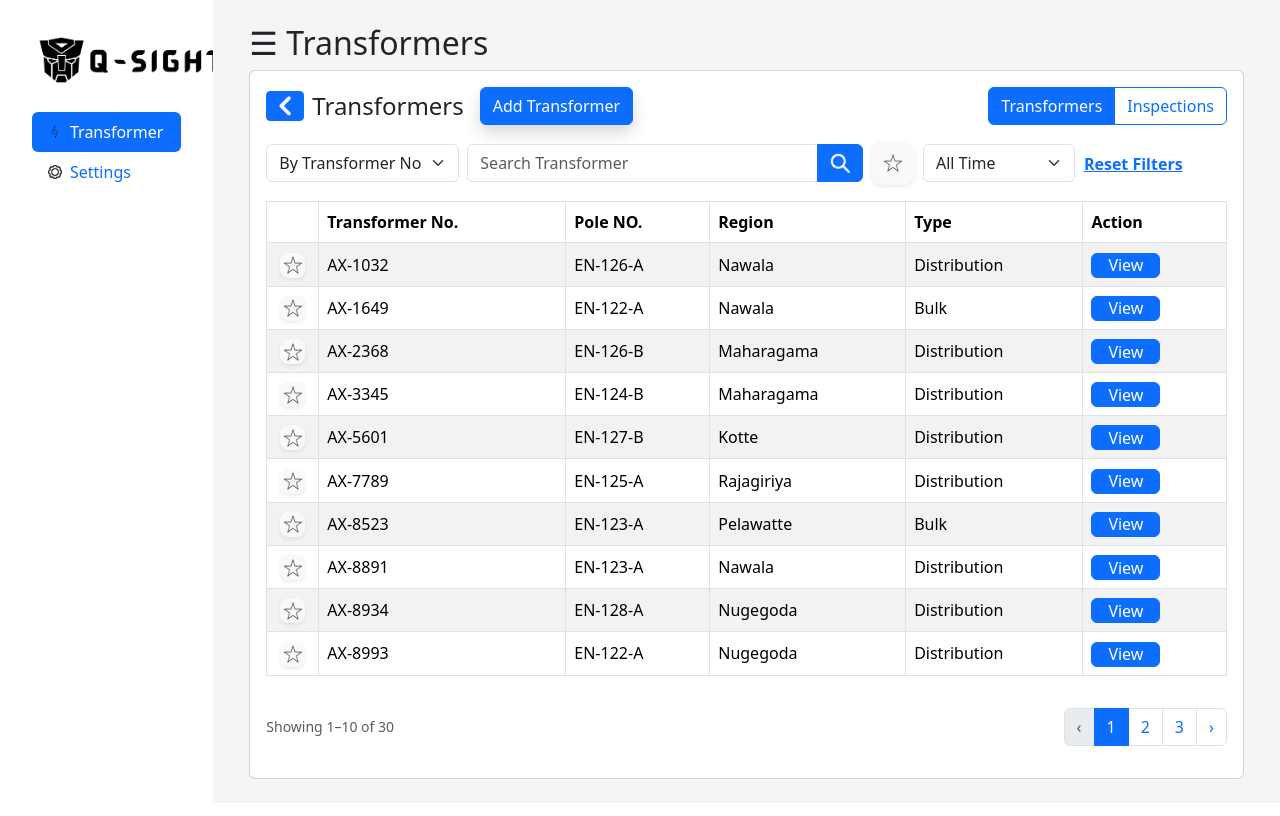
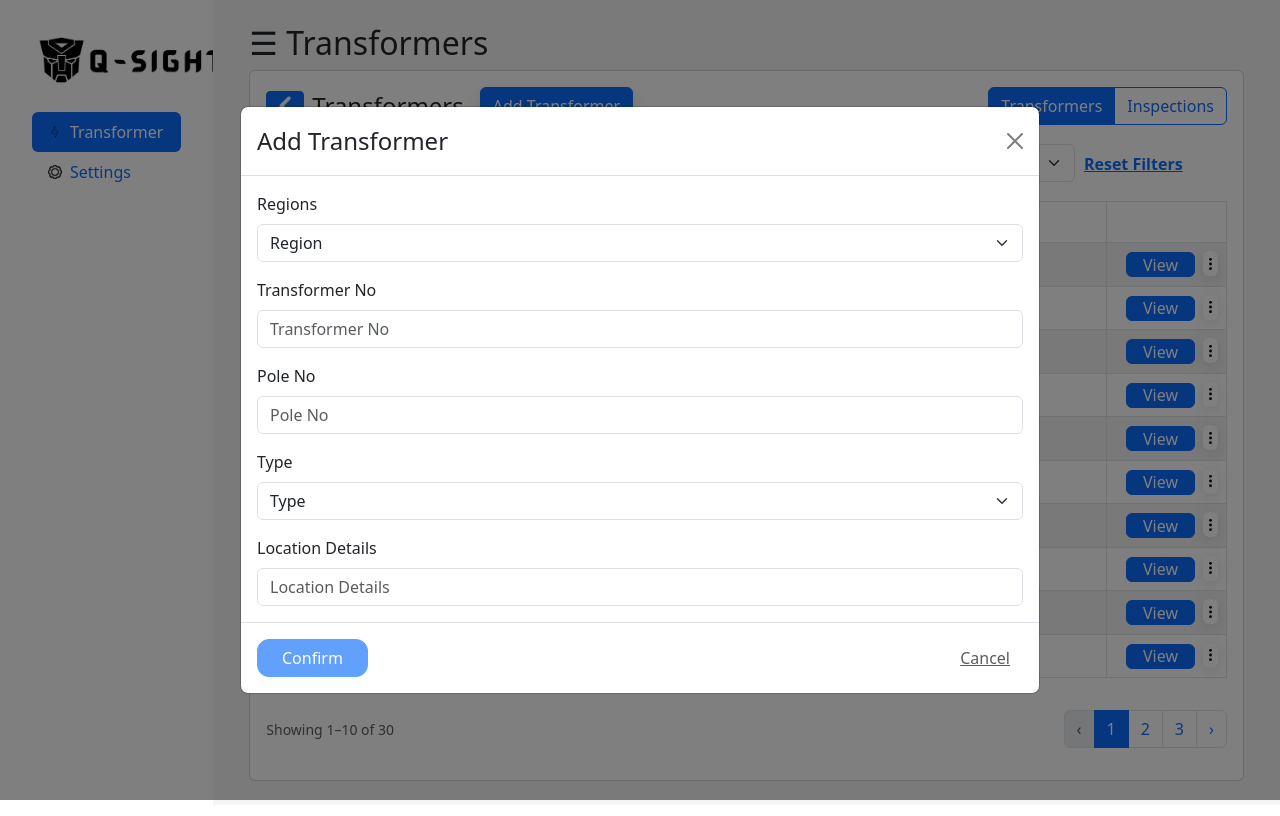
Before and after one commit to Quanta-Projects/software-design-competetion, a React (Create React App) app in the folder Front-end/: page /transformers in a window 1280 px wide. Both pictures are taken after a click on the button "Add Transformer". Built offline with nearby package versions, Linux system fonts and the light colour scheme.

Commit message:
add, edit and delete options added

```diff
--- a/Front-end/src/App.css
+++ b/Front-end/src/App.css
@@ -36,3 +36,43 @@
     transform: rotate(360deg);
   }
 }
+
+/* Kebab (3-dots) button */
+.kebab-toggle {
+  width: 15px;
+  height: 25px;
+  border: 0;
+  border-radius: 6px;
+  background: #fff;
+  padding: 0;
+  display: inline-flex;
+  align-items: center;
+  justify-content: center;
+  box-shadow: 0 6px 20px rgba(17,17,26,.08), 0 2px 8px rgba(17,17,26,.06);
+}
+.kebab-toggle:hover {
+  box-shadow: 0 10px 28px rgba(17,17,26,.12), 0 4px 12px rgba(17,17,26,.08);
+}
+.kebab-toggle:focus-visible {
+  outline: 2px solid #4f46e5; /* indigo */
+  outline-offset: 2px;
+}
+/* hide bootstrap caret */
+.kebab-toggle.dropdown-toggle::after { display: none !important; }
+
+/* Dropdown menu styling */
+.kebab-menu {
+  border: 0;
+  border-radius: 12px;
+  padding: 8px;
+  box-shadow: 0 24px 48px rgba(0,0,0,.08), 0 4px 16px rgba(0,0,0,.06);
+}
+.kebab-menu .dropdown-item {
+  border-radius: 8px;
+  padding: 8px 12px;
+}
+.kebab-menu .dropdown-item:hover { background: #f3f4f6; }
+.kebab-menu .dropdown-item.text-danger:hover {
+  background: #fff1f2;
+  color: #dc2626;
+}
--- a/Front-end/src/App.js
+++ b/Front-end/src/App.js
@@ -2,7 +2,7 @@
 import { BrowserRouter as Router, Routes, Route, Navigate } from 'react-router-dom';
 import AppLayout from './layouts/AppLayout';
 import TransformersPage from './pages/TransformersPage';
-import SettingsPage from "./pages/settingsPage";
+import SettingsPage from "./pages/SettingsPage";
 
 export default function App() {
   return (
--- /dev/null
+++ b/Front-end/src/components/AddTransformerModal.jsx
@@ -0,0 +1,143 @@
+import { useState, useMemo, useEffect } from "react";
+import { Modal, Button, Form } from "react-bootstrap";
+
+export default function AddTransformerModal({
+  show,
+  onClose,
+  onSubmit,
+  regions = [],
+  types = ["Bulk", "Distribution"],
+  initialData = null, // when set, we're editing
+}) {
+  const [form, setForm] = useState({
+    region: "",
+    no: "",
+    pole: "",
+    type: "",
+    location: "",
+  });
+
+  // Prefill when editing (or when modal opens)
+  useEffect(() => {
+    if (show) {
+      setForm({
+        region:   initialData?.region   ?? "",
+        no:       initialData?.no       ?? "",
+        pole:     initialData?.pole     ?? "",
+        type:     initialData?.type     ?? "",
+        location: initialData?.location ?? "",
+      });
+    }
+  }, [initialData, show]);
+
+  const canSubmit = useMemo(() => {
+    return form.region && form.no && form.pole && form.type;
+  }, [form]);
+
+  const handleChange = (e) => {
+    const { name, value } = e.target;
+    setForm((f) => ({ ...f, [name]: value }));
+  };
+
+  const handleConfirm = (e) => {
+    e.preventDefault();
+    if (!canSubmit) return;
+
+    // Let the page decide whether to add or update.
+    onSubmit({
+      ...form,
+      // You can include updatedAt here; page also stamps it.
+      updatedAt: new Date().toISOString(),
+    });
+  };
+
+  const isEdit = !!initialData;
+
+  return (
+    <Modal show={show} onHide={onClose} centered size="lg">
+      <Form onSubmit={handleConfirm}>
+        <Modal.Header closeButton>
+          <Modal.Title>{isEdit ? "Edit Transformer" : "Add Transformer"}</Modal.Title>
+        </Modal.Header>
+
+        <Modal.Body>
+          <div className="d-grid gap-3">
+            <Form.Group>
+              <Form.Label>Regions</Form.Label>
+              <Form.Select
+                name="region"
+                value={form.region}
+                onChange={handleChange}
+                placeholder="Region"
+              >
+                <option value="">Region</option>
+                {regions.map((r) => (
+                  <option key={r} value={r}>{r}</option>
+                ))}
+              </Form.Select>
+            </Form.Group>
+
+            <Form.Group>
+              <Form.Label>Transformer No</Form.Label>
+              <Form.Control
+                name="no"
+                value={form.no}
+                onChange={handleChange}
+                placeholder="Transformer No"
+              />
+            </Form.Group>
+
+            <Form.Group>
+              <Form.Label>Pole No</Form.Label>
+              <Form.Control
+                name="pole"
+                value={form.pole}
+                onChange={handleChange}
+                placeholder="Pole No"
+              />
+            </Form.Group>
+
+            <Form.Group>
+              <Form.Label>Type</Form.Label>
+              <Form.Select
+                name="type"
+                value={form.type}
+                onChange={handleChange}
+                placeholder="Type"
+              >
+                <option value="">Type</option>
+                {types.map((t) => (
+                  <option key={t} value={t}>{t}</option>
+                ))}
+              </Form.Select>
+            </Form.Group>
+
+            <Form.Group>
+              <Form.Label>Location Details</Form.Label>
+              <Form.Control
+                name="location"
+                value={form.location}
+                onChange={handleChange}
+                placeholder="Location Details"
+              />
+            </Form.Group>
+          </div>
+        </Modal.Body>
+
+        <Modal.Footer className="justify-content-between">
+          <Button
+            type="submit"
+            disabled={!canSubmit}
+            className="px-4"
+            style={{ borderRadius: 12 }}
+          >
+            {isEdit ? "Save" : "Confirm"}
+          </Button>
+          <Button variant="link" onClick={onClose} className="text-muted">
+            Cancel
+          </Button>
+        </Modal.Footer>
+      </Form>
+    </Modal>
+  );
+}
--- a/Front-end/src/components/cardTop.jsx
+++ b/Front-end/src/components/cardTop.jsx
@@ -1,26 +1,27 @@
 import React from "react";
 import { ToggleButtonGroup, ToggleButton } from "react-bootstrap";
 
-function CardTop() {
+function CardTop({ onAdd }) {
   return (
     <div className="d-flex align-items-center">
       {/* Left icon button */}
       <button
         type="button"
         className="btn btn-primary btn-sm d-inline-flex align-items-center me-2"
+        aria-label="Back"
       >
-        <img
-          src="/img/left.png"
-          alt="icon"
-          style={{ width: 20, height: 20 }}
-        />
+        <img src="/img/left.png" alt="icon" style={{ width: 20, height: 20 }} />
       </button>
 
       {/* Title */}
       <h4 className="card-title mb-0 me-3">Transformers</h4>
 
       {/* Add button */}
-      <button type="button" className="btn btn-primary shadow">
+      <button
+        type="button"
+        className="btn btn-primary shadow"
+        onClick={onAdd}                 // <-- opens the modal
+      >
         Add Transformer
       </button>
 
--- a/Front-end/src/components/transformerTable.jsx
+++ b/Front-end/src/components/transformerTable.jsx
@@ -1,9 +1,32 @@
-// src/components/transformerTable.jsx
-import { Table } from "react-bootstrap";
+import React from "react";
+import { Table, Dropdown } from "react-bootstrap";
+// If you use the icon below, make sure bootstrap-icons is loaded once in your app entry:
+// import "bootstrap-icons/font/bootstrap-icons.css";
 
-// import "bootstrap-icons/font/bootstrap-icons.css"; // if you use <i className="bi ..."/>
+const KebabToggle = React.forwardRef(({ onClick }, ref) => (
+  <button
+    ref={ref}
+    type="button"
+    className="kebab-toggle"
+    aria-label="Row actions"
+    onClick={(e) => { e.preventDefault(); onClick?.(e); }}
+  >
+    {/* vertical ellipsis (no icon lib needed) */}
+    <svg width="16" height="16" viewBox="0 0 16 16" aria-hidden="true">
+      <circle cx="8" cy="3" r="1.5" />
+      <circle cx="8" cy="8" r="1.5" />
+      <circle cx="8" cy="13" r="1.5" />
+    </svg>
+  </button>
+));
 
-export default function TransformerTable({ transformers = [], favs, onToggleFav }) {
+export default function TransformerTable({
+  transformers = [],
+  favs,
+  onToggleFav,
+  onEdit,          // <-- new (optional)
+  onDelete,        // <-- new (optional)
+}) {
   return (
     <Table striped bordered hover className="align-middle">
       <thead>
@@ -13,7 +36,7 @@ export default function TransformerTable({ transformers = [], favs, onToggleFav
           <th>Pole NO.</th>
           <th>Region</th>
           <th>Type</th>
-          <th>Action</th>
+          <th style={{ width: 120 }} className="text-end"></th>
         </tr>
       </thead>
 
@@ -39,10 +62,42 @@ export default function TransformerTable({ transformers = [], favs, onToggleFav
               <td>{t.pole}</td>
               <td>{t.region}</td>
               <td>{t.type}</td>
-              <td>
-                <button type="button" className="btn btn-primary d-inline-flex align-items-center justify-content-center px-3" style={{ height: 25 }}>
-                  View
-                </button>
+
+              {/* Last column: View + 3-dots actions */}
+              <td className="text-end">
+                <div className="d-inline-flex align-items-center gap-2">
+                  <button
+                    type="button"
+                    className="btn btn-primary d-inline-flex align-items-center justify-content-center px-3"
+                    style={{ height: 25 }}
+                  >
+                    View
+                  </button>
+
+                  <Dropdown align="end">
+                    <Dropdown.Toggle as={KebabToggle}
+                      variant="light"
+                      className="d-inline-flex align-items-center justify-content-center p-0"
+                      style={{ width: 32, height: 32, borderRadius: 8 }}
+                      aria-label="Row actions"
+                    >
+                      {/* If you don't use bootstrap-icons, replace with: <span style={{fontSize:18}}>⋮</span> */}
+                      <i className="bi bi-three-dots-vertical" />
+                    </Dropdown.Toggle>
+
+                    <Dropdown.Menu className="kebab-menu">
+                      <Dropdown.Item onClick={() => onEdit?.(t)}>
+                        Edit
+                      </Dropdown.Item>
+                      <Dropdown.Item
+                        className="text-danger"
+                        onClick={() => onDelete?.(t)}
+                      >
+                        Delete
+                      </Dropdown.Item>
+                    </Dropdown.Menu>
+                  </Dropdown>
+                </div>
               </td>
             </tr>
           );
--- a/Front-end/src/layouts/AppLayout.jsx
+++ b/Front-end/src/layouts/AppLayout.jsx
@@ -1,7 +1,7 @@
 // src/layouts/AppLayout.jsx
 import { Outlet } from 'react-router-dom';
 import { Container, Row, Col } from 'react-bootstrap';
-import Sidebar from '../components/sidebar';
+import Sidebar from '../components/Sidebar';
 
 export default function AppLayout() {
   return (
--- a/Front-end/src/pages/TransformersPage.jsx
+++ b/Front-end/src/pages/TransformersPage.jsx
@@ -1,26 +1,45 @@
-// src/pages/TransformersPage.jsx
 import { useMemo, useState, useEffect } from "react";
 import { Container } from "react-bootstrap";
+
 import "../App.css";
 import "bootstrap/dist/css/bootstrap.min.css";
+
 import Toolbar from "../components/toolbar";
 import CardTop from "../components/cardTop";
 import TransformerTable from "../components/transformerTable";
 import Pager from "../components/pager";
+import AddTransformerModal from "../components/AddTransformerModal";
 
 export default function TransformersPage() {
-  // load JSON from /public or import from /src (your current loader is fine)
+  // Load from /public/data/transformers.json
   const [allTransformers, setAllTransformers] = useState([]);
+  const [loading, setLoading] = useState(true);
+  const [loadError, setLoadError] = useState(null);
+
   useEffect(() => {
-    fetch("/data/transformers.json").then(r => r.json()).then(setAllTransformers);
+    let cancelled = false;
+    (async () => {
+      try {
+        const res = await fetch("/data/transformers.json");
+        if (!res.ok) throw new Error(`HTTP ${res.status}`);
+        const json = await res.json();
+        if (!cancelled) setAllTransformers(json);
+      } catch (err) {
+        if (!cancelled) setLoadError(err.message || "Failed to load data");
+      } finally {
+        if (!cancelled) setLoading(false);
+      }
+    })();
+    return () => { cancelled = true; };
   }, []);
 
-  // toolbar state (unchanged)
-  const [sortBy, setSortBy] = useState("number");
-  const [query, setQuery] = useState("");
-  const [range, setRange] = useState("all");
+  // Toolbar state
+  const [sortBy, setSortBy] = useState("number"); // number | pole | region | type
+  const [query, setQuery]   = useState("");
+  const [range, setRange]   = useState("all");    // all | 24h | 7d | 30d | ytd
   const [starOnly, setStarOnly] = useState(false);
 
+  // Favorites (by transformer.no)
   const [favs, setFavs] = useState(() => new Set());
   const toggleFav = (no) => {
     setFavs(prev => {
@@ -37,7 +56,55 @@ export default function TransformersPage() {
     setStarOnly(false);
   };
 
-  // time-range cutoff
+  // Add/Edit modal
+  const [showAdd, setShowAdd] = useState(false);
+  const [editing, setEditing] = useState(null); // holds the row being edited or null
+
+  const regions = [
+    "Nugegoda","Maharagama","Kotte","Dehiwala","Rajagiriya",
+    "Nawala","Battaramulla","Pelawatte","Boralesgamuwa",
+  ];
+
+  const handleEdit = (row) => {
+    setEditing(row);
+    setShowAdd(true);
+  };
+
+  const handleDelete = (row) => {
+    if (!window.confirm(`Delete ${row.no}?`)) return;
+    setAllTransformers(prev =>
+      prev.filter(x => (x.id ?? x.no) !== (row.id ?? row.no))
+    );
+  };
+
+  const handleAddSubmit = (payload) => {
+    // If editing: replace existing row; else add new one to the top
+    setAllTransformers(prev => {
+      const keyOf = (x) => x.id ?? x.no;
+
+      if (editing) {
+        const updated = {
+          ...editing,
+          ...payload,
+          id: editing.id ?? payload.id, // preserve existing id
+          updatedAt: new Date().toISOString(),
+        };
+        return prev.map(x => keyOf(x) === keyOf(editing) ? updated : x);
+      }
+
+      const withId = {
+        id: payload.id || `TX-${Date.now()}`,
+        updatedAt: new Date().toISOString(),
+        ...payload,
+      };
+      return [withId, ...prev];
+    });
+
+    setEditing(null);
+    setShowAdd(false);
+  };
+
+  // Time-range cutoff
   const cutoff = useMemo(() => {
     if (range === "all") return null;
     const d = new Date();
@@ -48,12 +115,14 @@ export default function TransformersPage() {
     return d;
   }, [range]);
 
-  // filter + sort
+  // Filter + sort
   const rows = useMemo(() => {
     const q = query.trim().toLowerCase();
+
     let out = allTransformers.filter(t => {
       if (starOnly && !favs.has(t.no)) return false;
       if (cutoff && t.updatedAt && new Date(t.updatedAt) < cutoff) return false;
+
       if (q) {
         const hay = `${t.no} ${t.pole} ${t.region} ${t.type}`.toLowerCase();
         if (!hay.includes(q)) return false;
@@ -63,24 +132,23 @@ export default function TransformersPage() {
 
     const collator = new Intl.Collator(undefined, { numeric: true, sensitivity: "base" });
     const key = (t) =>
-      sortBy === "pole" ? t.pole :
+      sortBy === "pole"   ? t.pole   :
       sortBy === "region" ? t.region :
-      sortBy === "type" ? t.type : t.no;
+      sortBy === "type"   ? t.type   :
+                            t.no;
 
     out.sort((a, b) => collator.compare(key(a), key(b)));
     return out;
   }, [allTransformers, query, sortBy, starOnly, favs, cutoff]);
 
-  // --- pagination ---
+  // Pagination (10 per page)
   const PAGE_SIZE = 10;
   const [page, setPage] = useState(1);
   const totalPages = Math.max(1, Math.ceil(rows.length / PAGE_SIZE));
 
-  // keep page in range & reset to 1 when filters change
-  useEffect(() => { setPage(1); }, [query, sortBy, range, starOnly, favs]);
-  useEffect(() => {
-    if (page > totalPages) setPage(totalPages);
-  }, [totalPages, page]);
+  // Reset/clamp page
+  useEffect(() => { setPage(1); }, [query, sortBy, range, starOnly, favs, allTransformers]);
+  useEffect(() => { if (page > totalPages) setPage(totalPages); }, [totalPages, page]);
 
   const pagedRows = useMemo(() => {
     const start = (page - 1) * PAGE_SIZE;
@@ -90,10 +158,13 @@ export default function TransformersPage() {
   return (
     <Container fluid>
       <h2>☰ Transformers</h2>
+
       <div className="card">
         <div className="card-body">
-          <CardTop />
+          {/* Top bar (title + add button + toggle) */}
+          <CardTop onAdd={() => { setEditing(null); setShowAdd(true); }} />
 
+          {/* Filters */}
           <div className="mt-3">
             <Toolbar
               sortBy={sortBy} setSortBy={setSortBy}
@@ -104,11 +175,18 @@ export default function TransformersPage() {
             />
           </div>
 
+          {/* Table + pagination */}
           <div className="mt-3">
+            {loading && <div className="text-muted">Loading transformers…</div>}
+            {loadError && <div className="text-danger">Error: {loadError}</div>}
+            {!loading && !loadError && (
+              <>
                 <TransformerTable
                   transformers={pagedRows}
                   favs={favs}
                   onToggleFav={toggleFav}
+                  onEdit={handleEdit}
+                  onDelete={handleDelete}
                 />
                 <div className="d-flex align-items-center justify-content-between">
                   <small className="text-muted">
@@ -118,9 +196,20 @@ export default function TransformersPage() {
                   </small>
                   <Pager page={page} totalPages={totalPages} onChange={setPage} />
                 </div>
+              </>
+            )}
           </div>
         </div>
       </div>
+
+      {/* Add/Edit Transformer modal */}
+      <AddTransformerModal
+        show={showAdd}
+        onClose={() => { setShowAdd(false); setEditing(null); }}
+        onSubmit={handleAddSubmit}
+        regions={regions}
+        initialData={editing}
+      />
     </Container>
   );
 }
```
Lines whose indentation alone changed are shown as unchanged.
